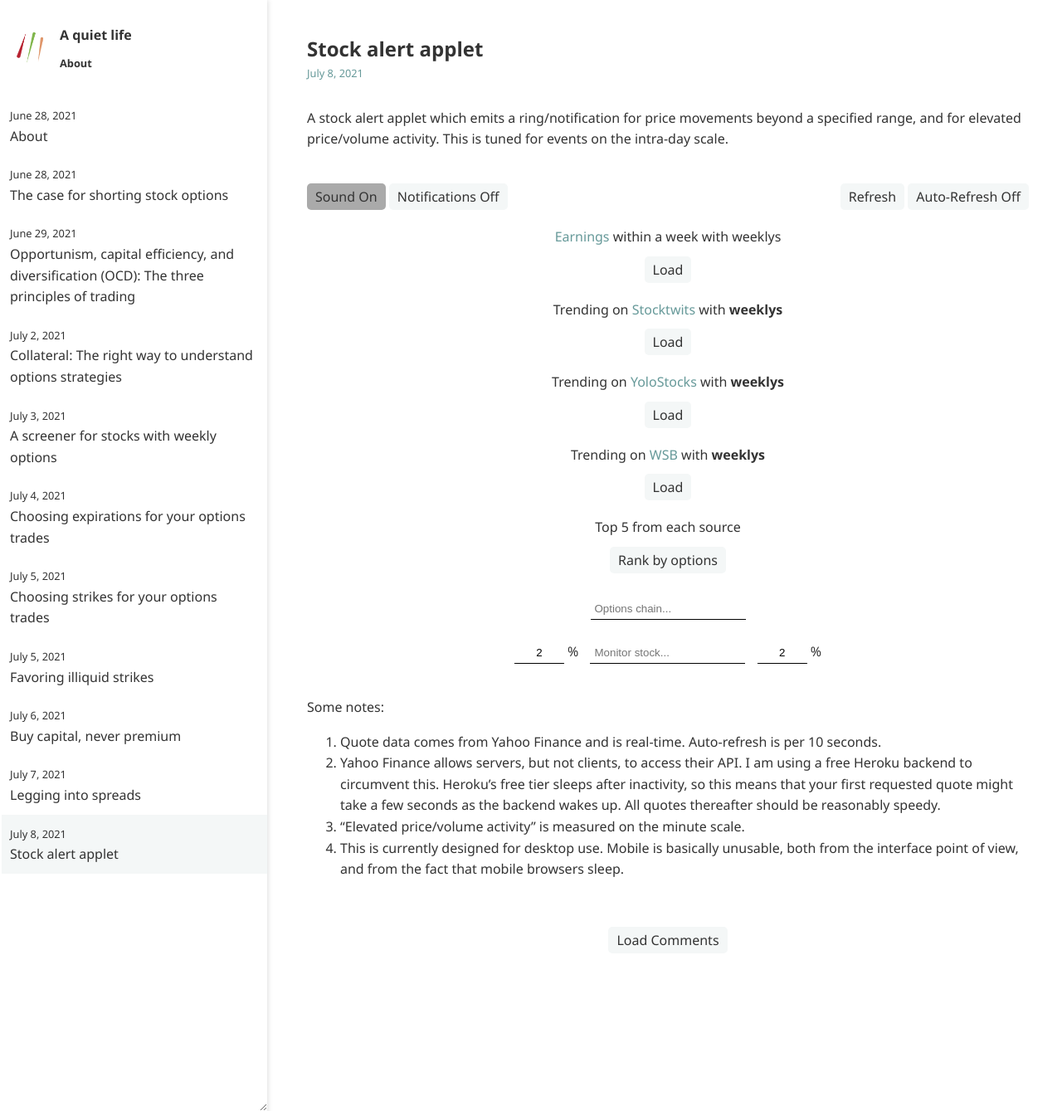
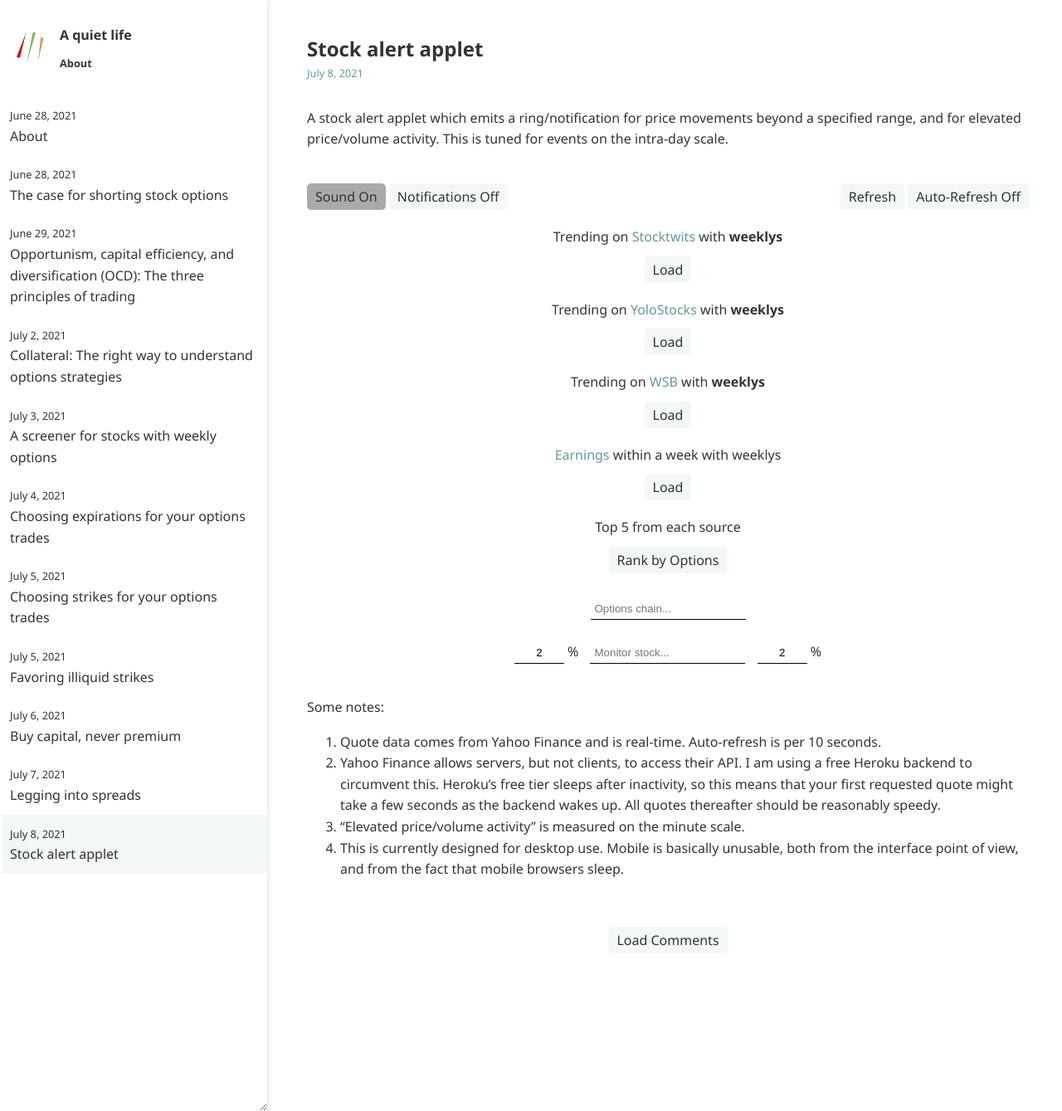
Before and after one commit to ansyblenetwork/aquietlife, a Jekyll site: the page built from _posts/2021-07-08-alerts.md, in a window 1280 px wide and 1339 px high. Shown: the whole window at 83% size. Built offline with Jekyll 4.4.1, drawn with Linux system fonts in a browser that asks for light colours; some of the changed lines change nothing that is shown.

Commit message:
Update 2021-07-08-alerts.md

```diff
--- a/_posts/2021-07-08-alerts.md
+++ b/_posts/2021-07-08-alerts.md
@@ -20,9 +20,6 @@ A stock alert applet which emits a ring/notification for price movements beyond
 </div>
 </div>
 
-<div style="margin-bottom:10px; text-align:center" id="earnings"><a target='_blank' href='https://finance.yahoo.com/calendar/earnings'>Earnings</a> within a week with weeklys</div>
-<button id="earningsButton" style="margin:0px auto 20px auto; display:block;" onclick="if (this.textContent == 'Load') updateEarnings(); else addAll(earnings)">Load</button>
-
 <div style="margin-bottom:10px; text-align:center" id="stocktwits">Trending on <a target='_blank' href='https://stocktwits.com/'>Stocktwits</a> with <strong>weeklys</strong></div>
 <button id="stButton" style="margin:0px auto 20px auto; display:block;" onclick="if (this.textContent == 'Load') updateStocktwits(); else addAll(stWeeklyList);">Load</button>
 
@@ -32,8 +29,11 @@ A stock alert applet which emits a ring/notification for price movements beyond
 <div style="margin-bottom:10px; text-align:center" id="wsb">Trending on <a target='_blank' href='https://dashboard.nbshare.io/apps/reddit/wallstreetbets/'>WSB</a> with <strong>weeklys</strong></div>
 <button id="wsbButton" style="margin:0px auto 20px auto; display:block;" onclick="if (this.textContent == 'Load') updateWSB(); else addAll(wsbWeeklyList);">Load</button>
 
+<div style="margin-bottom:10px; text-align:center" id="earnings"><a target='_blank' href='https://finance.yahoo.com/calendar/earnings'>Earnings</a> within a week with weeklys</div>
+<button id="earningsButton" style="margin:0px auto 20px auto; display:block;" onclick="if (this.textContent == 'Load') updateEarnings(); else addAll(earnings)">Load</button>
+
 <div style="margin-bottom:10px; text-align:center" id="merge">Top 5 from each source</div>
-<button id="mergeButton" style="margin:0px auto 20px auto; display:block;" onclick="mergeAll()">Rank by options</button>
+<button id="mergeButton" style="margin:0px auto 20px auto; display:block;" onclick="mergeAll()">Rank by Options</button>
 
 <div style="width:max-content; margin:auto">
 <input onkeyup="if (event.keyCode == 27) this.value = '';
```
